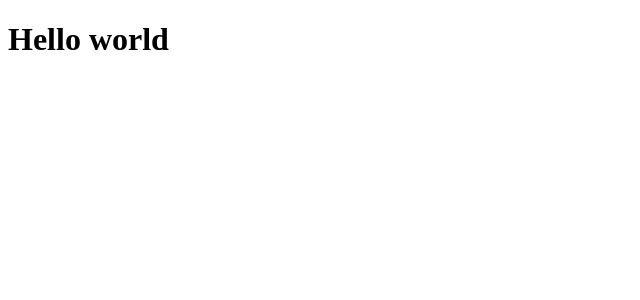
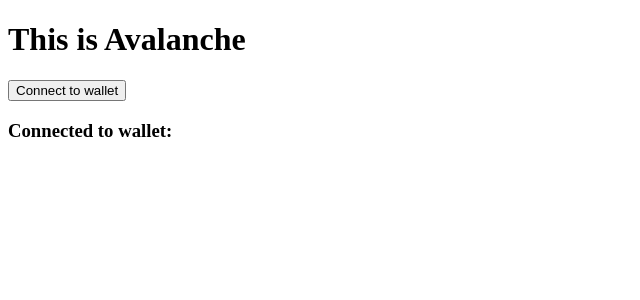
Before and after one commit to niemha3/interview-exercise-eb, a React (Create React App) app: page / in a window 1280 px wide. Shown: the top 300 px of the page, without its empty margins (0-640 px from the left). Built offline with nearby package versions, Linux system fonts and the light colour scheme; no server answers.

Commit message:
Add functionality to connect metamask and to receive data from contract

```diff
--- a/src/App.js
+++ b/src/App.js
@@ -1,10 +1,105 @@
+import React from 'react'
+import { useState, useEffect } from 'react'
+import { ethers }  from "ethers"
+import erc20ABI from './erc20ABI.json'
+import mainErc20ABI from './mainErc20ABI.json'
+
+ const App = () => {
+
+  const proxyContractAddress = "0x7Ee65Fdc1C534A6b4f9ea2Cc3ca9aC8d6c602aBd"
+  const addressOfMainContract = "0xeb4eE988D975A91f02884076717D5EeACb41976f"
 
 
- const App = () => {
+  const [wallet, setWallet] = useState('')
+  const [veQiContractData, setVeQiContractData] = useState(null)
+
+
+
+
+  useEffect(() => {
+    const fetchData = async () => {
+      requestAccount()
+      const provider = new ethers.providers.JsonRpcProvider("https://api.avax.network/ext/bc/C/rpc")
+      const contract = new ethers.Contract(proxyContractAddress, mainErc20ABI, provider)
+
+      const tokenName = await contract.name()
+      const myBalance = await contract.balanceOf(wallet.toString())
+
+    //  const provider = new ethers.providers.Web3Provider(window.ethereum)
+    //  const signer = provider.getSigner()
+    //  const contract = new ethers.Contract(addressOfMainContract, erc20ABI, signer)
+    console.log("Contract ", contract)
+    console.log("My balance: ", myBalance)
+
+    console.log("Token name", tokenName)
+
+    //  const implementationAddress = await proxyContract.implementation()
+
+
+
+    //  console.log(implementationAddress)
+
+    }
+    fetchData()
+  },[wallet])
+
+  console.log(veQiContractData)
+
+  const requestAccount = async () => {
+    if(window.ethereum) {
+
+      try {
+        const accounts = await window.ethereum.request({ method: "eth_requestAccounts"})
+
+        setWallet(accounts[0])
+
+      } catch (error) {
+        console.log('Failed to connect')
+      }
+    }
+    else {
+      alert('Please install Meta Mask extension')
+    }
+  }
+
+
+  // const connectWallet = async () => {
+  //   if(typeof window.ethereum !== 'undefined') {
+  //     await requestAccount()
+
+  //     const provider = new ethers.providers.JsonRpcProvider("https://api.avax.network/ext/bc/C/rpc")
+
+  //     const contract = new ethers.Contract(contractAddress, contractABI, provider)
+
+  //     const signer = provider.getSigner()
+
+  //     const balance = await contract.balanceOf(wallet);
+
+  //     console.log(`AVAX balance: ${ethers.utils.formatEther(balance)} AVAX`);
+
+  //   }
+  // }
+
+
+
+
+
+
   return (
     <div className="App">
       <div>
-        <h1> Hello world</h1>
+        <h1> This is Avalanche</h1>
+        <button onClick={requestAccount}>Connect to wallet</button>
+        <h3>Connected to wallet: {wallet} </h3>
+
+
+          {/* <div>
+            {wallet ? (
+              <p>Connected to wallet with address: {wallet.address}</p>
+            )
+              :( <button onClick={connectWallet}>Connect to your wallet</button>
+            )}
+          </div> */}
       </div>
     </div>
   );
```
